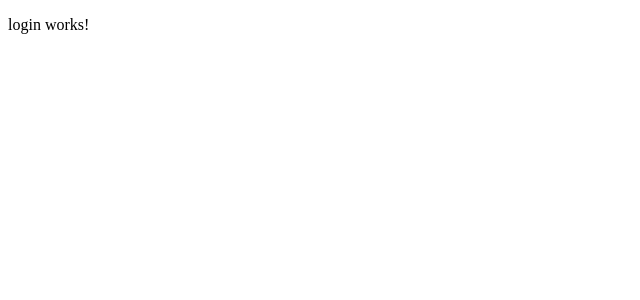
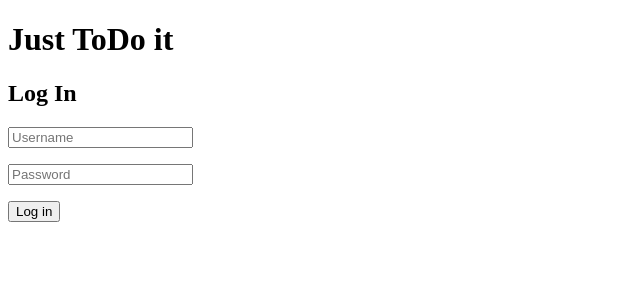
Before and after one commit to ch-ance/just-todo-it, an Angular app in the folder client/: page /login in a window 1280 px wide. Shown: the top 300 px of the page, without its empty margins (0-640 px from the left). Built offline with nearby package versions, Linux system fonts and the light colour scheme.

Commit message:
login form partially implemented - any username and password counts as a valid login and redirects the user to the Home Component

```diff
--- a/client/src/app/login/login.component.html
+++ b/client/src/app/login/login.component.html
@@ -1 +1,26 @@
-<p>login works!</p>
+<h1>Just ToDo it</h1>
+<div class="login-page">
+    <h2>Log In</h2>
+    <form [formGroup]="loginForm" class="login-container" (ngSubmit)="login()">
+
+        <p [ngClass]="{ 'has-error': isSubmitted && formControls.username.errors }">
+          <input type="text" placeholder="Username" formControlName="username">
+        </p>
+
+        <div *ngIf="isSubmitted && formControls['username'].errors" class="help-block">
+          <div *ngIf="formControls['username'].errors.required">Email is required</div>
+        </div>
+
+        <p [ngClass]="{ 'has-error': isSubmitted && formControls.password.errors }">
+          <input type="password" placeholder="Password" formControlName="password">
+        </p>
+
+        <div *ngIf="isSubmitted && formControls['password'].errors" class="help-block">
+          <div *ngIf="formControls['password'].errors.required">Password is required</div>
+        </div>
+
+        <p>
+          <input type="submit" value="Log in">
+        </p>
+      </form>
+</div>
--- a/client/src/app/login/login.component.ts
+++ b/client/src/app/login/login.component.ts
@@ -1,4 +1,8 @@
 import { Component, OnInit } from '@angular/core';
+import { FormBuilder, FormGroup, Validators } from '@angular/forms';
+import { Router } from '@angular/router';
+import { User } from '../user';
+import { AuthService } from '../auth.service';
 
 @Component({
   selector: 'app-login',
@@ -6,10 +10,33 @@ import { Component, OnInit } from '@angular/core';
   styleUrls: ['./login.component.scss']
 })
 export class LoginComponent implements OnInit {
+  constructor(
+    private authService: AuthService,
+    private router: Router,
+    private formBuilder: FormBuilder
+  ) {}
 
-  constructor() { }
+  loginForm: FormGroup;
+  isSubmitted = false;
 
   ngOnInit() {
+    this.loginForm = this.formBuilder.group({
+      username: ['', Validators.required],
+      password: ['', Validators.required]
+    });
   }
 
+  get formControls() {
+    return this.loginForm.controls;
+  }
+
+  login() {
+    console.log(this.loginForm.value);
+    this.isSubmitted = true;
+    if (this.loginForm.invalid) {
+      return;
+    }
+    this.authService.login(this.loginForm.value);
+    this.router.navigateByUrl('/home');
+  }
 }
```
Also changed, not shown: client/src/app/app.module.ts (+4 -10 lines).
